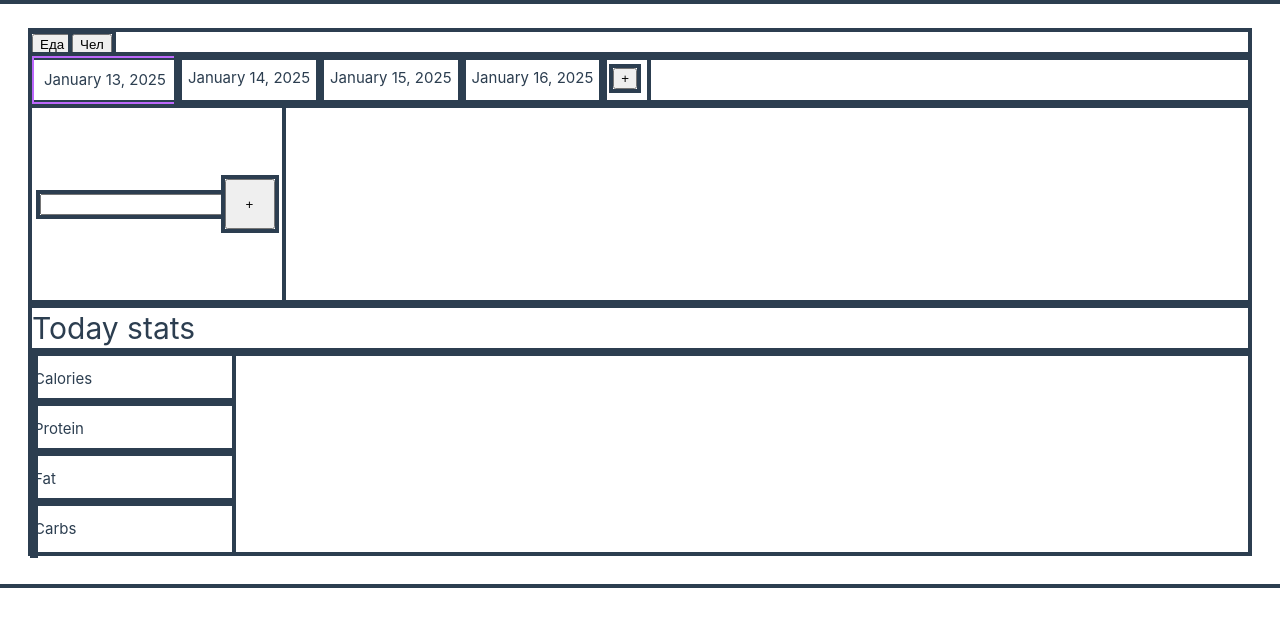
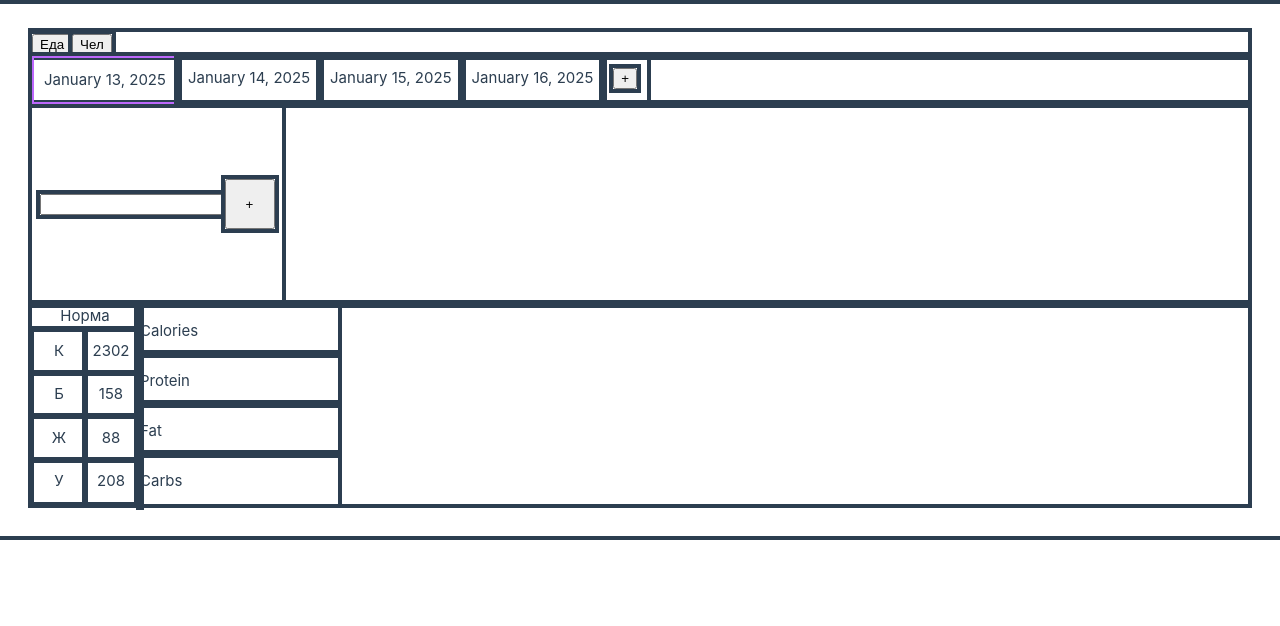
Before and after one commit to AbobaShlepa/calories, a Vue app: page / in a window 1280 px wide. Shown: the top 626 px of the page. Built offline with nearby package versions, Linux system fonts and the light colour scheme; the HTML template or start-up script is replaced by a standard one.

Commit message:
Updated display for stats

```diff
--- a/src/App.vue
+++ b/src/App.vue
@@ -23,7 +23,6 @@ const navigationStore = useNavigationStore();
   <MealContainer />
   <DayStatistics />
   <ModalView />
-  <NutritionChart />
 </template>
 
 <style scoped>
--- a/src/components/AddMealControl.vue
+++ b/src/components/AddMealControl.vue
@@ -18,6 +18,7 @@ const name = ref('');
 const onClick = () => {
   const mealId = addMeal(name.value)
   addMealForDay(activeDay.value?.date!, mealId);
+  name.value = ''
 }
 </script>
 
--- a/src/components/DayStatistics.vue
+++ b/src/components/DayStatistics.vue
@@ -1,24 +1,63 @@
 <script setup lang='ts'>
 import useStatsStore from '@/stores/stats';
+import StatsTable from './stats/StatsTable.vue';
+import { computed } from 'vue';
+import NutritionChart from './NutritionChart.vue';
+import usePersonsStore from '@/stores/persons';
 const statsStore = useStatsStore()
+const personStore = usePersonsStore();
+
+const stats = computed(() => {
+  if (statsStore.daily.length === 0) {
+    return null;
+  }
+
+  return {
+    caption: 'Всего',
+    calories: statsStore.daily.map(x => x.calories).reduce((sum, current) => sum += current),
+    protein: statsStore.daily.map(x => x.protein).reduce((sum, current) => sum += current),
+    fat: statsStore.daily.map(x => x.fat).reduce((sum, current) => sum += current),
+    carbs: statsStore.daily.map(x => x.carbs).reduce((sum, current) => sum += current),
+  }
+})
+
+const diff = computed(() => {
+  if (!stats.value) {
+    return null;
+  }
+
+  return {
+    caption: 'Разница',
+    calories: stats.value.calories - personStore.calories,
+    protein: stats.value.protein - personStore.protein,
+    fat: stats.value.fat - personStore.fat,
+    carbs: stats.value.carbs - personStore.carbs,
+  }
+})
+
+const norm = {
+  caption: 'Норма',
+  calories: personStore.calories,
+  protein: personStore.protein,
+  fat: personStore.fat,
+  carbs: personStore.carbs
+}
 </script>
 
 <template>
   <div class="wrapper">
-    <h1>Today stats</h1>
-    <div v-for="stat in statsStore.daily" :key="stat.mealName">
-      <h3>{{ stat.mealName }}</h3>
-      <h2>{{ stat.calories.toFixed() }}</h2>
-      <h2>{{ stat.protein.toFixed() }}</h2>
-      <h2>{{ stat.fat.toFixed() }}</h2>
-      <h2>{{ stat.carbs.toFixed() }}</h2>
-    </div>
-    <div class="total" v-if="statsStore.daily.length > 0">
-      <h2>Total</h2>
-      <h3>Calories {{ statsStore.daily.map(x => x.calories).reduce((sum, current) => sum += current).toFixed() }}</h3>
-      <h3>Protein {{ statsStore.daily.map(x => x.protein).reduce((sum, current) => sum += current).toFixed() }}</h3>
-      <h3>Fat {{ statsStore.daily.map(x => x.fat).reduce((sum, current) => sum += current).toFixed() }}</h3>
-      <h3>Carbs {{ statsStore.daily.map(x => x.carbs).reduce((sum, current) => sum += current).toFixed() }}</h3>
-    </div>
+    <StatsTable v-for="stat in statsStore.daily" v-bind="stat" :caption="stat.mealName" :key="stat.mealName" />
+    <StatsTable v-if="stats" v-bind="stats" />
+    <StatsTable v-bind="norm" />
+    <StatsTable v-if="diff" v-bind="diff" />
+    <NutritionChart />
   </div>
 </template>
+
+<style scoped>
+.wrapper {
+  box-sizing: border-box;
+  display: flex;
+  justify-content: left;
+}
+</style>
--- a/src/components/ModalView.vue
+++ b/src/components/ModalView.vue
@@ -1,6 +1,5 @@
 <script setup lang='ts'>
 import useNavigationStore from '@/stores/navigation';
-import { ref } from 'vue';
 import AddFood from './AddFood.vue';
 import ParametersCalculator from './ParametersCalculator.vue';
 import { storeToRefs } from 'pinia';
@@ -10,7 +9,7 @@ const { showModal } = storeToRefs(navigationStore)
 </script>
 
 <template>
-  <div class="modal" :style="{ display: showModal ? 'block' : 'none' }">
+  <div class="modal" v-if="showModal">
     <div class="container">
       <div class="close">
         <button type="button" @click="navigationStore.closeModal">
--- a/src/components/NutritionChart.vue
+++ b/src/components/NutritionChart.vue
@@ -10,11 +10,11 @@ const nutritionScore = computed(() => ({
   currentCalories: statsStore.daily.length > 0 ? statsStore.daily.map(x => x.calories).reduce((sum, current) => sum += current) : 0,
   suggestedCalories: personsStore.calories,
   currentProtein: statsStore.daily.length > 0 ? statsStore.daily.map(x => x.protein).reduce((sum, current) => sum += current) : 0,
-  suggestedProtein: personsStore.protein.max,
+  suggestedProtein: personsStore.protein,
   currentFat: statsStore.daily.length > 0 ? statsStore.daily.map(x => x.fat).reduce((sum, current) => sum += current) : 0,
-  suggestedFat: personsStore.fat.max,
+  suggestedFat: personsStore.fat,
   currentCarbs: statsStore.daily.length > 0 ? statsStore.daily.map(x => x.carbs).reduce((sum, current) => sum += current) : 0,
-  suggestedCarbs: personsStore.carbs.max,
+  suggestedCarbs: personsStore.carbs,
 }))
 
 </script>
--- a/src/components/ParametersCalculator.vue
+++ b/src/components/ParametersCalculator.vue
@@ -1,7 +1,7 @@
 <script setup lang='ts'>
 import usePersonsStore from '@/stores/persons';
 import { storeToRefs } from 'pinia';
-import { computed, ref } from 'vue';
+import { ref } from 'vue';
 
 const personStore = usePersonsStore();
 const { persons, calories, protein, fat, carbs } = storeToRefs(personStore);
@@ -19,55 +19,51 @@ const target = ref(person.target);
   <div class="wrapper">
     <div class="form-item">
       <input name="age" v-model="age" type="number" />
-      <label for="age">Age</label>
+      <label for="age">Возраст</label>
     </div>
     <div class="form-item">
       <input name="gender-male" type="radio" v-model="gender" value="male" checked />
-      <label for="gender-male">Male</label>
+      <label for="gender-male">Муж</label>
       <input name="gender-female" type="radio" v-model="gender" value="female" />
-      <label for="gender">Female</label>
+      <label for="gender">Жен</label>
     </div>
     <div class="form-item">
       <input name="weight" type="number" v-model="weight" />
-      <label for="weight">Weight (kg)</label>
+      <label for="weight">Вес (кг)</label>
     </div>
     <div class="form-item">
       <input name="height" type="number" v-model="height">
-      <label for="height">Height (cm)</label>
+      <label for="height">Рост (см)</label>
     </div>
     <div class="form-item">
-      Activity level:
+      Уровень активности:
       <br />
       <input name="al-0" type="radio" v-model="activityLevel" value="0">
-      <label for="al-0">Minimal</label>
+      <label for="al-0">Минимальный</label>
       <input name="al-1" type="radio" v-model="activityLevel" value="1">
-      <label for="al-1">Weak</label>
+      <label for="al-1">Слабый</label>
       <input name="al-2" type="radio" v-model="activityLevel" value="2">
-      <label for="al-2">Medium</label>
+      <label for="al-2">Средний</label>
       <input name="al-3" type="radio" v-model="activityLevel" value="3">
-      <label for="al-325">High</label>
+      <label for="al-325">Высокий</label>
       <input name="al-4" type="radio" v-model="activityLevel" value="4">
-      <label for="al-4">Extreme</label>
+      <label for="al-4">Экстремальный</label>
     </div>
     <div>
-      Target:
+      Цель:
       <br />
       <input name="t-0" type="radio" v-model="target" value="0">
-      <label for="t-0">Lose</label>
+      <label for="t-0">Похудение</label>
       <input name="t-1" type="radio" v-model="target" value="1">
-      <label for="t-1">Keep</label>
+      <label for="t-1">Удержание</label>
       <input name="t-2" type="radio" v-model="target" value="2">
-      <label for="t-2">Gain</label>
+      <label for="t-2">Набор</label>
     </div>
 
-    <h3>Your callories per day: {{ calories.toFixed() }} cal</h3>
-    <h4>Protein {{ protein.min.toFixed() }}-{{ protein.max.toFixed() }} g</h4>
-    <h4>Fat {{ fat.min.toFixed() }}-{{ fat.max.toFixed() }} g</h4>
-    <h4>Catbs {{ carbs.min.toFixed() }}-{{ carbs.max.toFixed() }} g</h4>
-
-    <button>
-      Save
-    </button>
+    <h3>Норма калорий в день: {{ calories.toFixed() }} кал</h3>
+    <h4>Белки {{ protein.toFixed }} г</h4>
+    <h4>Жиры {{ fat.toFixed() }} г</h4>
+    <h4>Углеводы {{ carbs.toFixed() }} г</h4>
   </div>
 </template>
 
--- /dev/null
+++ b/src/components/stats/StatsTable.vue
@@ -0,0 +1,42 @@
+<script setup lang='ts'>
+interface Props {
+  caption: string,
+  calories: number,
+  protein: number,
+  fat: number,
+  carbs: number
+}
+
+const { caption, calories, protein, fat, carbs } = defineProps<Props>();
+</script>
+
+<template>
+  <table>
+    <caption>{{ caption }}</caption>
+    <tbody>
+      <tr>
+        <td>К</td>
+        <td>{{ calories.toFixed() }}</td>
+      </tr>
+      <tr>
+        <td>Б</td>
+        <td>{{ protein.toFixed() }}</td>
+      </tr>
+      <tr>
+        <td>Ж</td>
+        <td>{{ fat.toFixed() }}</td>
+      </tr>
+      <tr>
+        <td>У</td>
+        <td>{{ carbs.toFixed() }}</td>
+      </tr>
+    </tbody>
+  </table>
+</template>
+
+<style scoped>
+td {
+  width: 50px;
+  text-align: center;
+}
+</style>
--- a/src/stores/persons.ts
+++ b/src/stores/persons.ts
@@ -49,24 +49,15 @@ const usePersonsStore = defineStore('persons', () => {
   })
 
   const protein = computed(() => {
-    return {
-      min: defaultPerson.weight * 1.6,
-      max: defaultPerson.weight * 2.2,
-    }
+    return defaultPerson.weight * 1.8
   })
 
   const fat = computed(() => {
-    return {
-      min: defaultPerson.weight * 0.8,
-      max: defaultPerson.weight * 1,
-    }
+    return defaultPerson.weight * 1
   })
 
   const carbs = computed(() => {
-    return {
-      min: (calories.value - protein.value.min * 4.1 - fat.value.min * 9.3) / 4,
-      max: (calories.value - protein.value.max * 4.1 - fat.value.max * 9.3) / 4,
-    }
+    return (calories.value - protein.value * 4.1 - fat.value * 9.3) / 4
   })
 
   return { persons, calories, protein, fat, carbs }
--- a/src/stores/stats.ts
+++ b/src/stores/stats.ts
@@ -6,6 +6,7 @@ import { useDishesStore } from './dishes'
 import { useFoodStore } from './food'
 
 const useStatsStore = defineStore('stats', () => {
+  const daily = computed(() => {
     const dayStore = useDaysStore()
     const { days, activeDay } = storeToRefs(dayStore)
     const mealIds = days.value.find((x) => x === activeDay.value)!.mealIds
@@ -19,7 +20,6 @@ const useStatsStore = defineStore('stats', () => {
     const foodStore = useFoodStore()
     const { foodList } = storeToRefs(foodStore)
 
-  const daily = computed(() => {
     const dailyStats: {
       mealName: string
       calories: number
```
Lines whose indentation alone changed are shown as unchanged.
